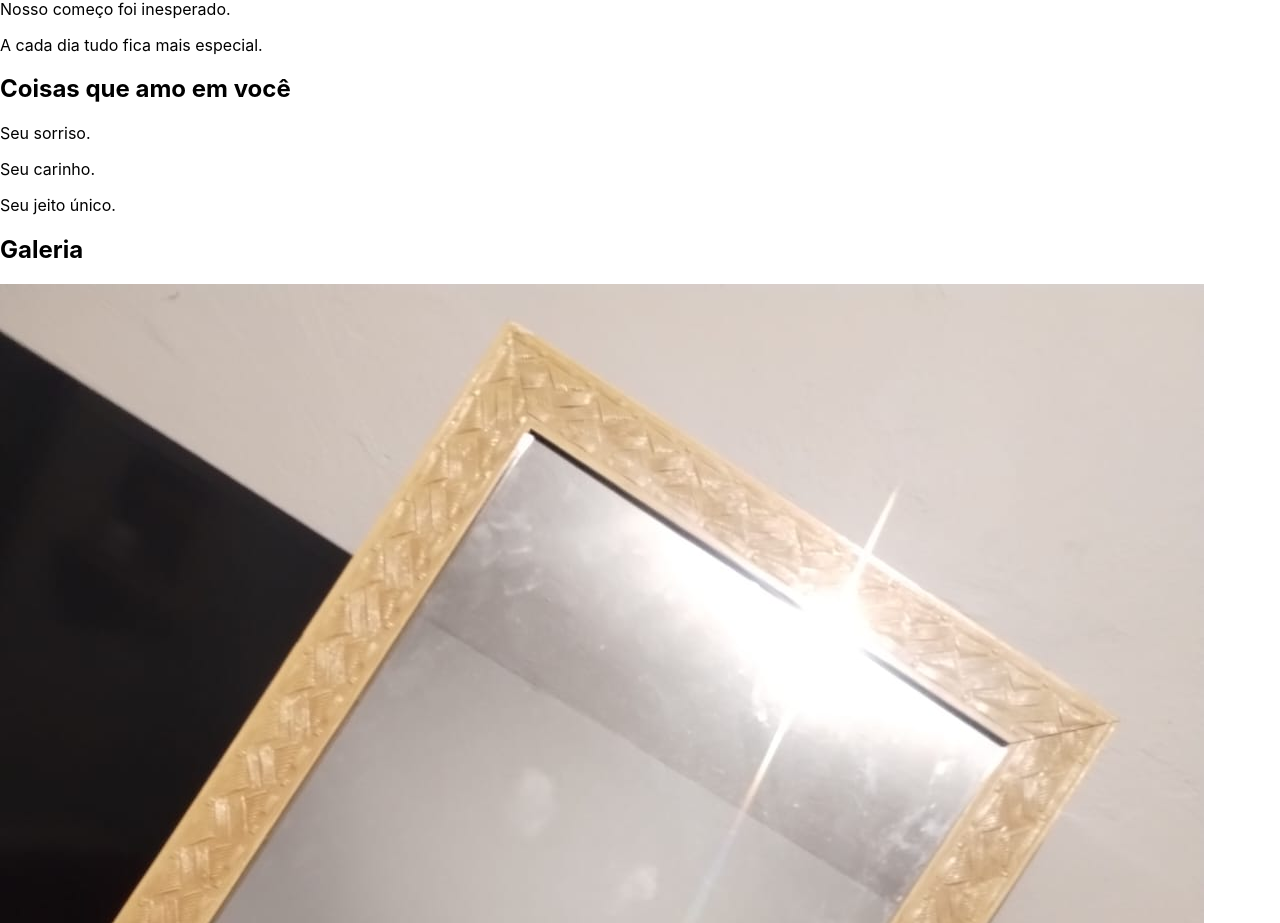
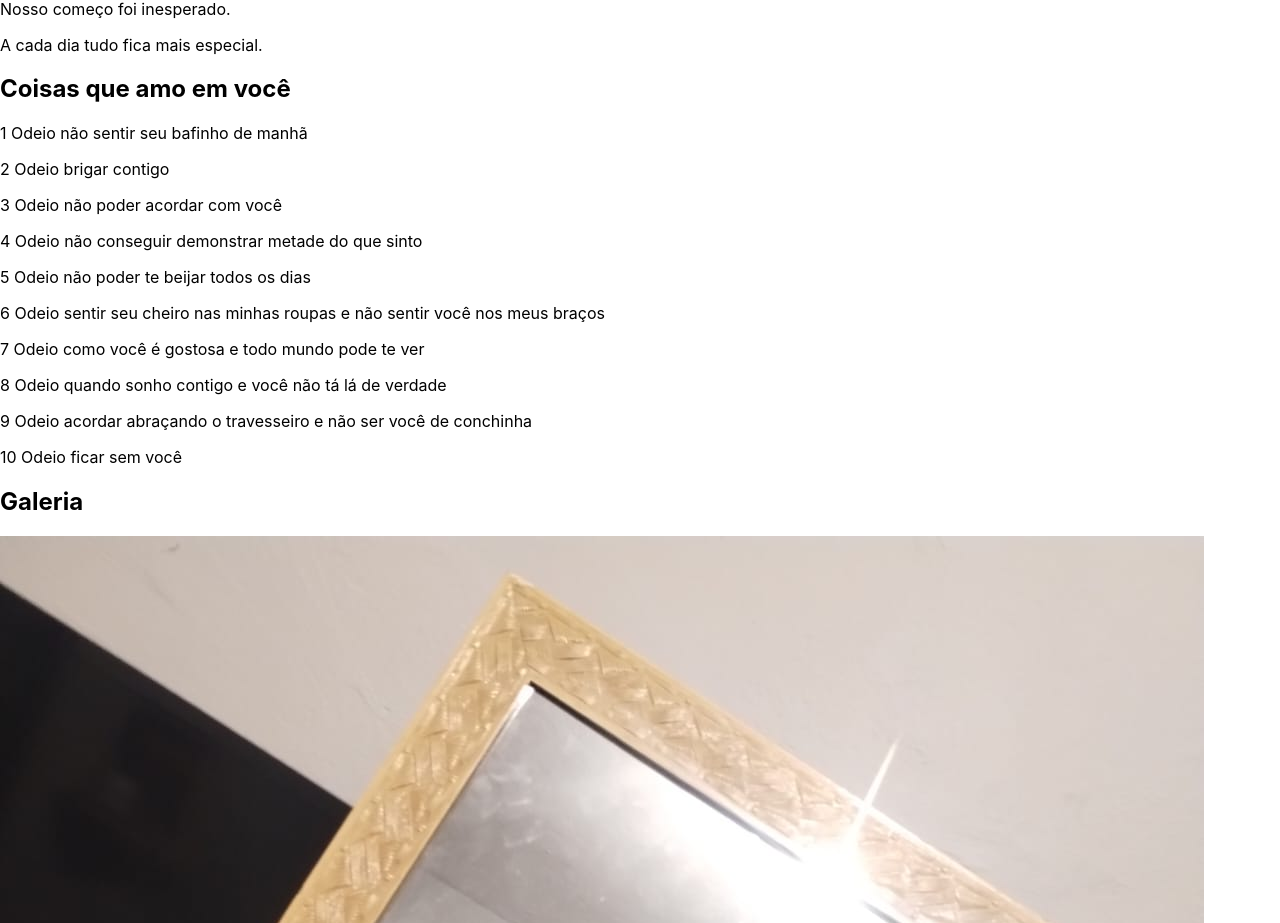
Before and after one commit to Coelho753/nossofront, a React (Create React App) app: page / in a window 1280 px wide. Shown: the part 4740-5663 px from the top of the page. Built offline with nearby package versions, Linux system fonts and the light colour scheme; the HTML template or start-up script is replaced by a standard one.

Commit message:
Atualizar o App.jsx

```diff
--- a/src/App.jsx
+++ b/src/App.jsx
@@ -89,9 +89,16 @@ export default function App() {
         title="Coisas que amo em você"
         animated={true}
         content={[
-          "Seu sorriso.",
-          "Seu carinho.",
-          "Seu jeito único."
+          "1  Odeio não sentir seu bafinho de manhã",
+          "2 Odeio brigar contigo",
+          "3 Odeio não poder acordar com você",
+          "4 Odeio não conseguir demonstrar metade do que sinto",
+          "5 Odeio não poder te beijar todos os dias",
+          "6 Odeio sentir seu cheiro nas minhas roupas e não sentir você nos meus braços",
+          "7 Odeio como você é gostosa e todo mundo pode te ver",
+          "8 Odeio quando sonho contigo e você não tá lá de verdade",
+          "9 Odeio acordar abraçando o travesseiro e não ser você de conchinha",
+          "10 Odeio ficar sem você"
         ]}
       />
 
```
